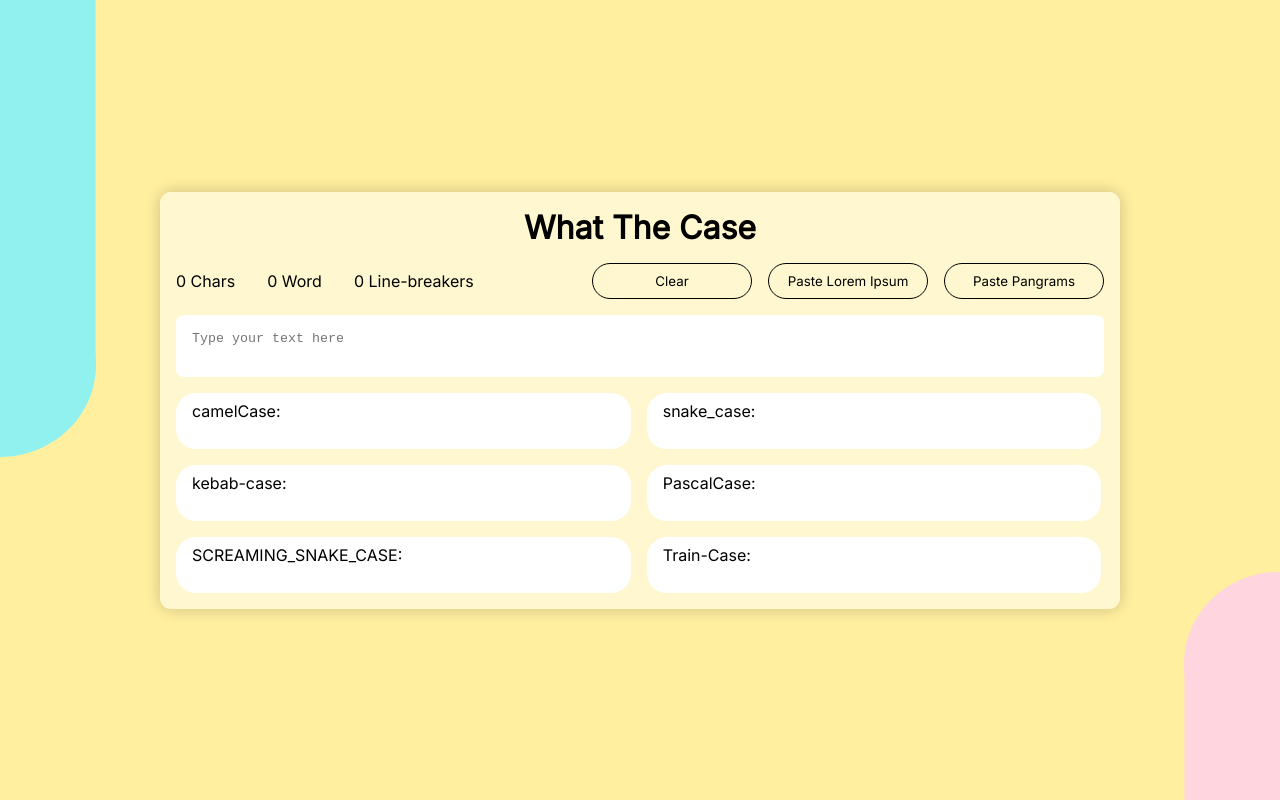
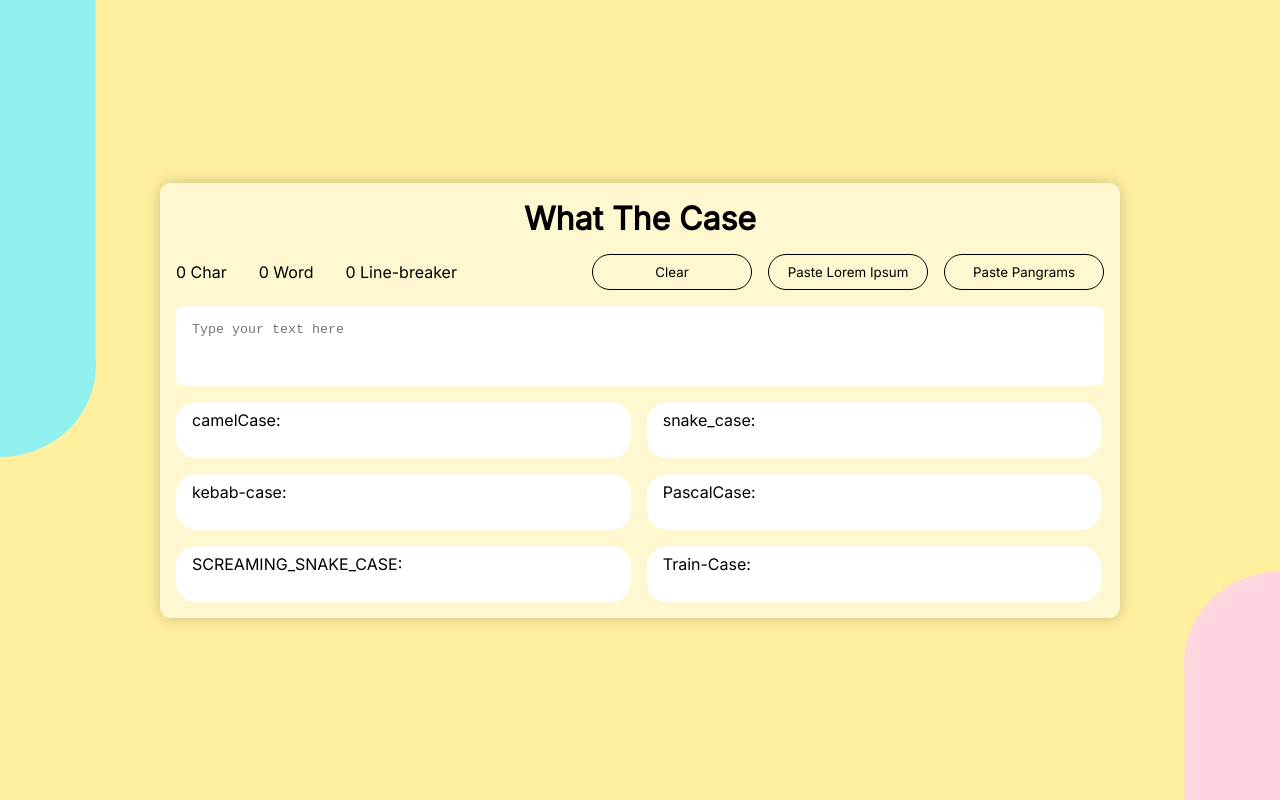
Before and after one commit to henryluan95/what-the-case, a React (Create React App) app: page / in a window 1280 px wide. Built offline with nearby package versions, Linux system fonts and the light colour scheme.

Commit message:
Added add lorem and pangrams function, added correct format for input text counters

```diff
--- a/src/App.js
+++ b/src/App.js
@@ -29,6 +29,25 @@ function App() {
     return (text.match(/\n/g) || []).length;
   };
 
+  //Create a function to clear input field
+  const clearInput = (e) => {
+    setText("");
+  };
+
+  //Create a function to add Lorem
+  const addLorem = () => {
+    setText(
+      "Lorem ipsum dolor, sit amet consectetur adipisicing elit. Optio repellendus incidunt dicta totam id cumque ab doloribus sed, sequi facere assumenda laudantium fugit, expedita nemo molestiae sit, in vitae delectus."
+    );
+  };
+
+  //Create a function to add Pangrams
+  const addPangrams = () => {
+    setText(
+      "Quick fox jumps nightly above wizard.\nTwo driven jocks help fax my big quiz.\nPack my box with five dozen liquor jugs."
+    );
+  };
+
   return (
     <div className="App">
       <img className="background__object1" src={bg1}></img>
@@ -37,16 +56,27 @@ function App() {
         <h1 className="card__title">What The Case</h1>
         <div className="card__input-helpers input">
           <div className="input__counters">
-            <span className="input__counter">{text.length} Chars</span>
-            <span className="input__counter">{countWord()} Word</span>
             <span className="input__counter">
-              {countLineBreak()} Line-breakers
+              {text.length} {text.length <= 1 ? "Char" : "Chars"}
+            </span>
+            <span className="input__counter">
+              {countWord()} {countWord() <= 1 ? "Word" : "Words"}
+            </span>
+            <span className="input__counter">
+              {countLineBreak()}{" "}
+              {countLineBreak() <= 1 ? "Line-breaker" : "Line-breakers"}
             </span>
           </div>
           <div className="input__options">
-            <button className="input__option">Clear</button>
-            <button className="input__option">Paste Lorem Ipsum</button>
-            <button className="input__option">Paste Pangrams</button>
+            <button className="input__option" onClick={clearInput}>
+              Clear
+            </button>
+            <button className="input__option" onClick={addLorem}>
+              Paste Lorem Ipsum
+            </button>
+            <button className="input__option" onClick={addPangrams}>
+              Paste Pangrams
+            </button>
           </div>
         </div>
         <textarea
@@ -54,6 +84,7 @@ function App() {
           name="user-input"
           id="user-input"
           placeholder="Type your text here"
+          value={text}
           onChange={handleTextInput}
         ></textarea>
         <div className="card__cases">
--- a/src/App.scss
+++ b/src/App.scss
@@ -48,7 +48,7 @@
   &__input {
     width: 100%;
     resize: none;
-    min-height: 3rem;
+    min-height: 5rem;
     border: none;
     padding: 1rem;
     border-radius: 0.5rem;
```
